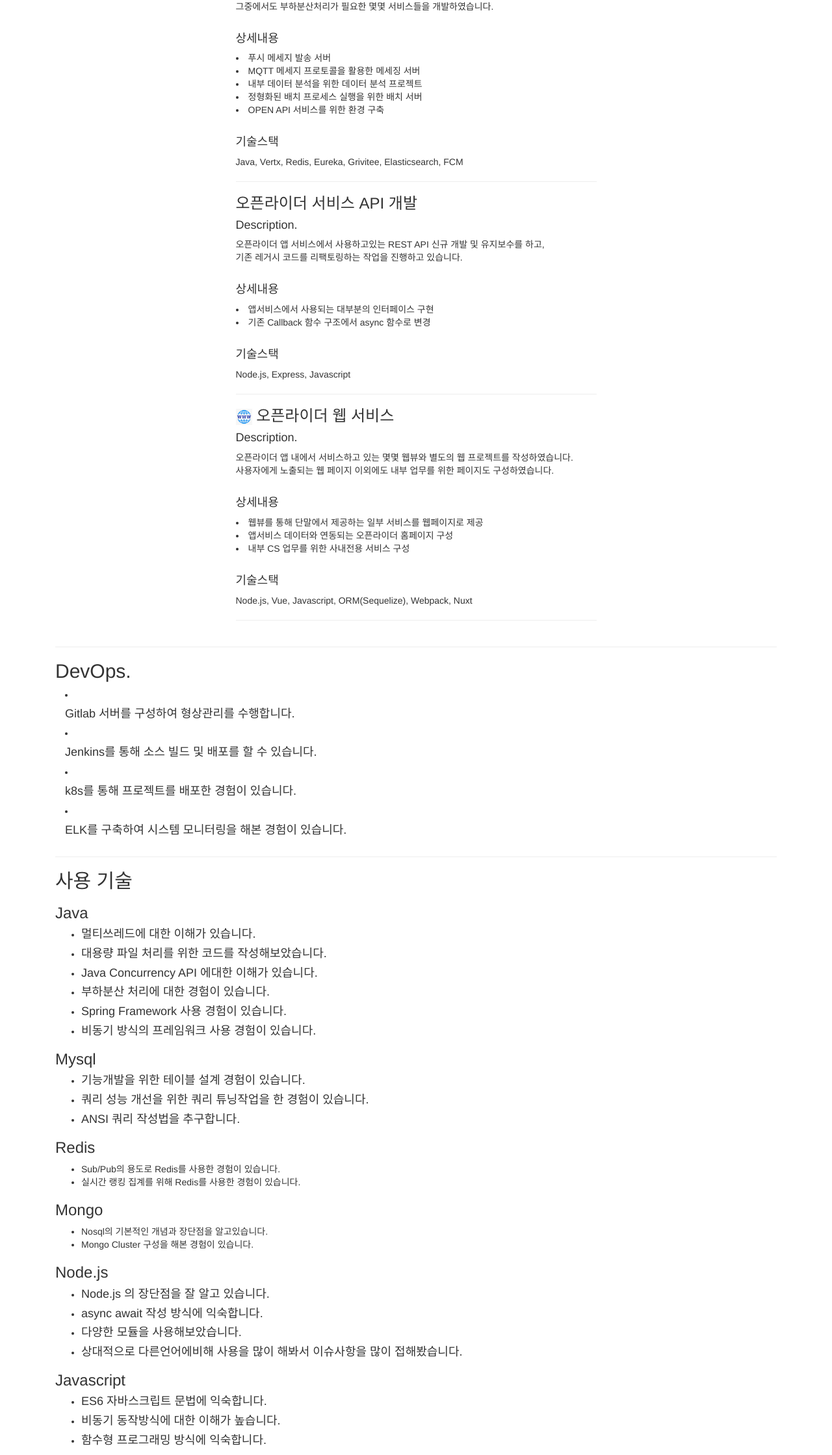
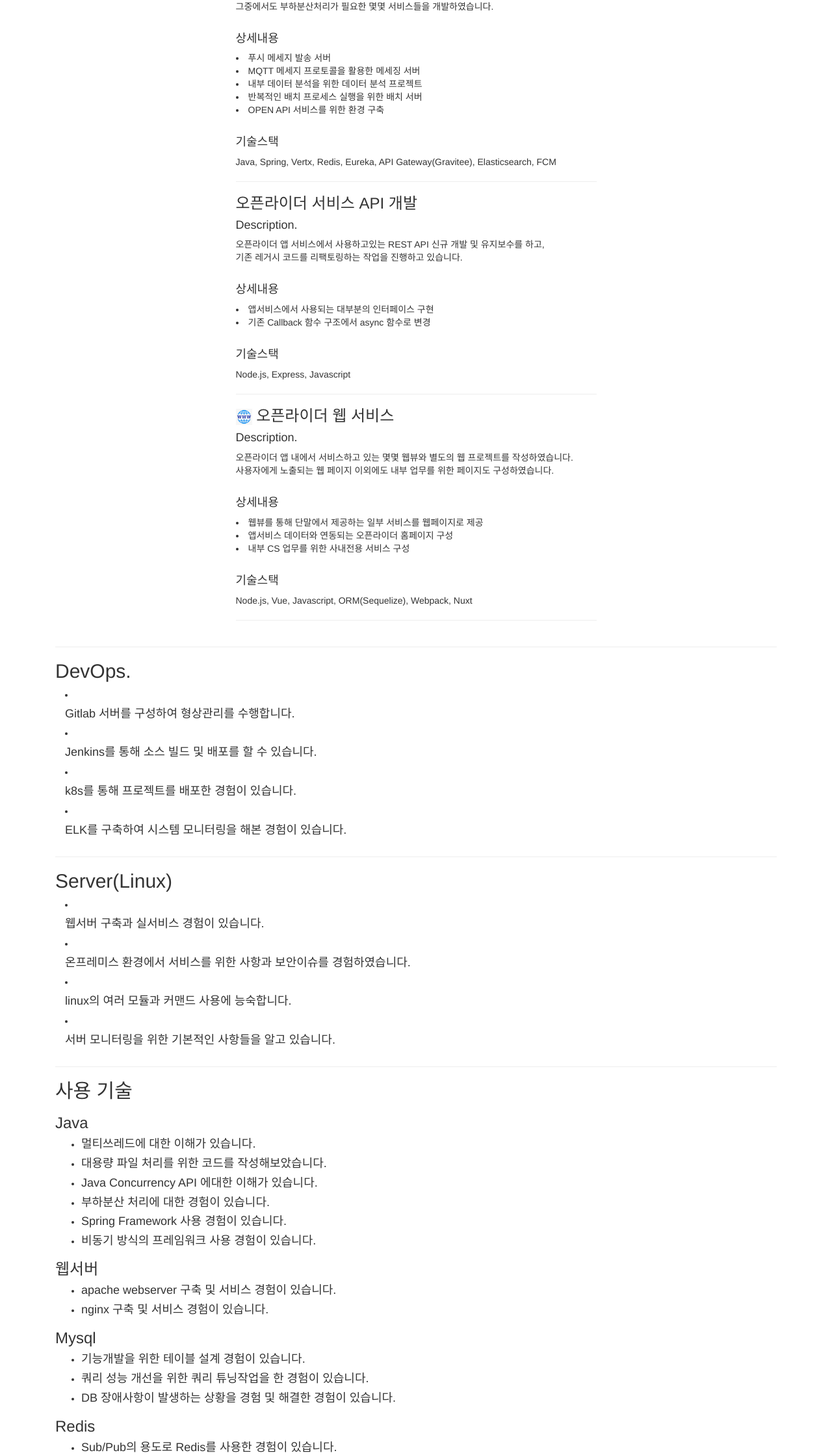
Before and after one commit to JooHyeongLee/resume.github.io, a plain HTML site: page index.html in a window 1280 px wide. Shown: the part 558-2797 px from the top of the page at 65% size. Drawn offline with nearby package versions, Linux system fonts and the light colour scheme.

Commit message:
Update index.html
[0829] update

```diff
--- a/index.html
+++ b/index.html
@@ -47,7 +47,6 @@
                 <h3>
                     오픈라이더 별도 서비스 서버 구축
                 </h3>
-                <!-- <span>2020.01 ~ 2020.02</span> -->
                 <h4>Description.</h4>
                 오픈라이더 앱 서비스에서 기본적인 API 이외에도 별도 목적에 의해 구축된 서비스 서버가 있습니다.<br/>
                 그중에서도 부하분산처리가 필요한 몇몇 서비스들을 개발하였습니다.
@@ -56,17 +55,16 @@
                 <li>푸시 메세지 발송 서버</li>
                 <li>MQTT 메세지 프로토콜을 활용한 메세징 서버</li>
                 <li>내부 데이터 분석을 위한 데이터 분석 프로젝트</li>
-                <li>정형화된 배치 프로세스 실행을 위한 배치 서버</li>
+                <li>반복적인 배치 프로세스 실행을 위한 배치 서버</li>
                 <li>OPEN API 서비스를 위한 환경 구축</li>
                 <br/>
                 <h4>기술스택</h4>
-                Java, Vertx, Redis, Eureka, Grivitee, Elasticsearch, FCM
+                Java, Spring, Vertx, Redis, Eureka, API Gateway(Gravitee), Elasticsearch, FCM
                 <hr>
 
                 <h3>
                     오픈라이더 서비스 API 개발
                 </h3>
-                <!-- <span>2019.03 ~ 현재</span> -->
                 <h4>Description.</h4>
                 오픈라이더 앱 서비스에서 사용하고있는 REST API 신규 개발 및 유지보수를 하고,<br/>
                 기존 레거시 코드를 리팩토링하는 작업을 진행하고 있습니다.
@@ -83,7 +81,6 @@
                 <h3>
                     <img src="./images/www.png" width="25" height="25"> 오픈라이더 웹 서비스
                 </h3>
-                <!-- <span>2019.05 ~ 2019.07</span> -->
                 <h4>Description.</h4>
                 오픈라이더 앱 내에서 서비스하고 있는 몇몇 웹뷰와 별도의 웹 프로젝트를 작성하였습니다.<br/>
                 사용자에게 노출되는 웹 페이지 이외에도 내부 업무를 위한 페이지도 구성하였습니다.
@@ -95,7 +92,6 @@
                 <br/>
                 <h4>기술스택</h4>
                 Node.js, Vue, Javascript, ORM(Sequelize), Webpack, Nuxt
-
                 <hr>
             </div>
         </div>
@@ -117,6 +113,26 @@
                 </li>
             </div>
         </div>
+
+			<div class="col-md-12">
+            <hr>
+            <h2>Server(Linux)</h2>
+            <div class="col-xs-12 col-sm-12 col-md-12" >
+                <li>
+                    <h4>웹서버 구축과 실서비스 경험이 있습니다.</h4>
+                </li>
+                <li>
+                    <h4>온프레미스 환경에서 서비스를 위한 사항과 보안이슈를 경험하였습니다.</h4>
+                </li>
+                <li>
+                    <h4>linux의 여러 모듈과 커맨드 사용에 능숙합니다.</h4>
+                </li>
+                <li>
+                    <h4>서버 모니터링을 위한 기본적인 사항들을 알고 있습니다.</h4>
+                </li>
+            </div>
+        </div>
+
         <div class="col-md-12">
             <hr>
             <h2>사용 기술</h2>
@@ -129,28 +145,32 @@
                 <li><h4>Spring Framework 사용 경험이 있습니다.</h4></li>
                 <li><h4>비동기 방식의 프레임워크 사용 경험이 있습니다.</h4></li>
             </ul>
+				<h3>웹서버</h3>
+            <ul>
+                <li><h4>apache webserver 구축 및 서비스 경험이 있습니다.</h4></li>
+                <li><h4>nginx 구축 및 서비스 경험이 있습니다.</h4></li>
+            </ul>
             <h3>Mysql</h3>
             <ul>
                 <li><h4>기능개발을 위한 테이블 설계 경험이 있습니다.</h4></li>
                 <li><h4>쿼리 성능 개선을 위한 쿼리 튜닝작업을 한 경험이 있습니다.</h4></li>
-                <li><h4>ANSI 쿼리 작성법을 추구합니다.</h4></li>
+                <li><h4>DB 장애사항이 발생하는 상황을 경험 및 해결한 경험이 있습니다.</h4></li>
             </ul>
             <h3>Redis</h3>
             <ul>
-                <li>Sub/Pub의 용도로 Redis를 사용한 경험이 있습니다.</li>
-                <li>실시간 랭킹 집계를 위해 Redis를 사용한 경험이 있습니다.</li>
+                <li><h4>Sub/Pub의 용도로 Redis를 사용한 경험이 있습니다.</h4></li>
+                <li><h4>실시간 랭킹 집계를 위해 Redis를 사용한 경험이 있습니다.</h4></li>
             </ul>
             <h3>Mongo</h3>
             <ul>
-                <li>Nosql의 기본적인 개념과 장단점을 알고있습니다.</li>
-                <li>Mongo Cluster 구성을 해본 경험이 있습니다.</li>
+                <li><h4>Nosql의 기본적인 개념과 장단점을 알고있습니다.</h4></li>
+                <li><h4>Mongo Cluster 구성을 해본 경험이 있습니다.</h4></li>
             </ul>
             <h3>Node.js</h3>
             <ul>
                 <li><h4>Node.js 의 장단점을 잘 알고 있습니다.</h4></li>
-                <li><h4>async await 작성 방식에 익숙합니다.</h4></li>
-                <li><h4>다양한 모듈을 사용해보았습니다.</h4></li>
-                <li><h4>상대적으로 다른언어에비해 사용을 많이 해봐서 이슈사항을 많이 접해봤습니다.</h4></li>
+                <li><h4>비동기코드 작성 방식에 익숙합니다.</h4></li>
+                <li><h4>웹프레임워크 사용에 능숙합니다.</h4></li>
             </ul>
             <h3>Javascript</h3>
             <ul>
@@ -162,7 +182,6 @@
             <ul>
                 <li><h4>컴포넌트 작성방식에 익숙합니다.</h4></li>
                 <li><h4>SPA에 대한 장단점을 잘 알고 있습니다.</h4></li>
-                <li><h4>비동기통신에 대한 경험이 많습니다.</h4></li>
                 <li><h4>가상DOM에 대한 이슈들을 경험해봤습니다.</h4></li>
                 <li><h4>프레임워크의 사용과 순수 Vue.js 사용을 둘 다 경험해봤습니다.</h4></li>
             </ul>
```
